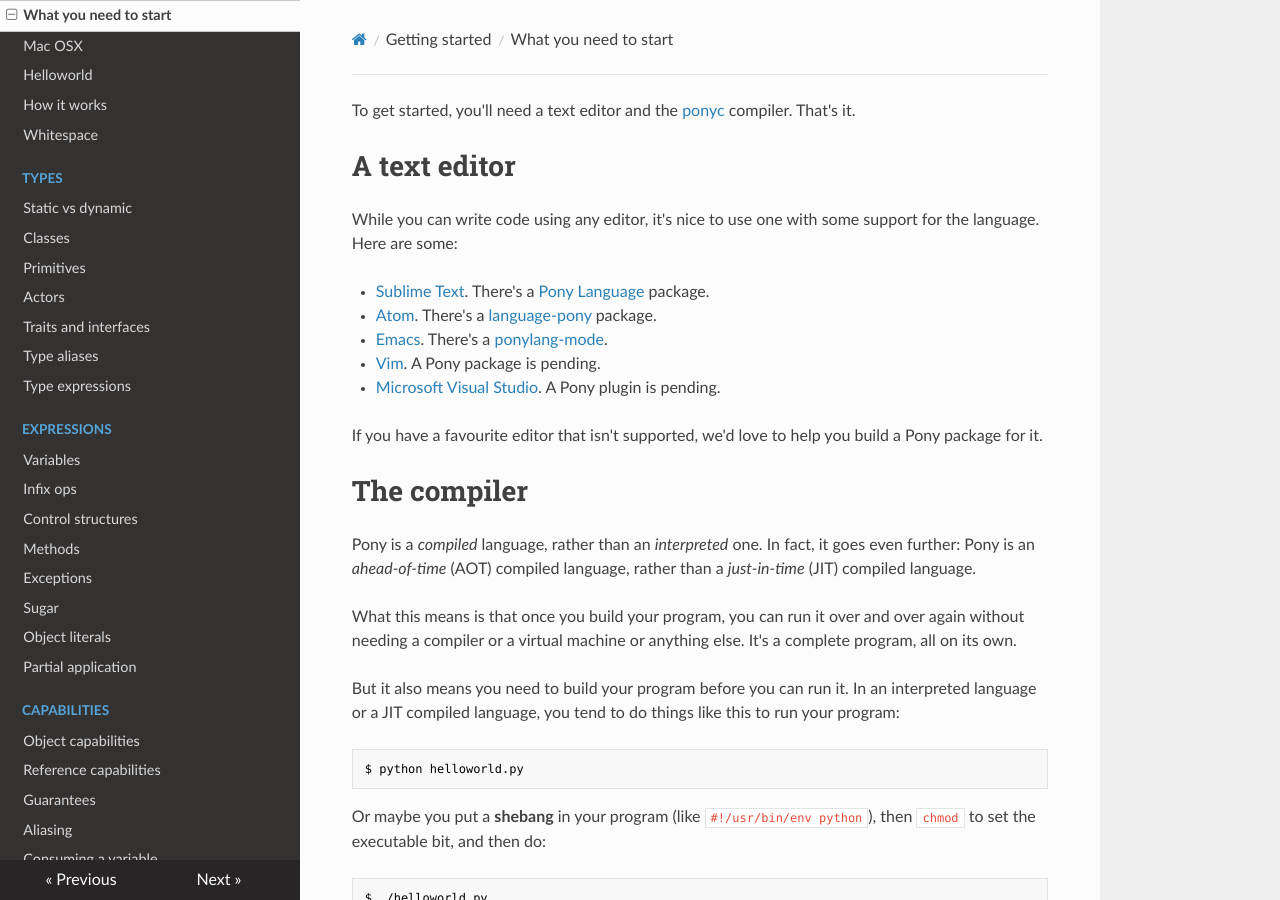
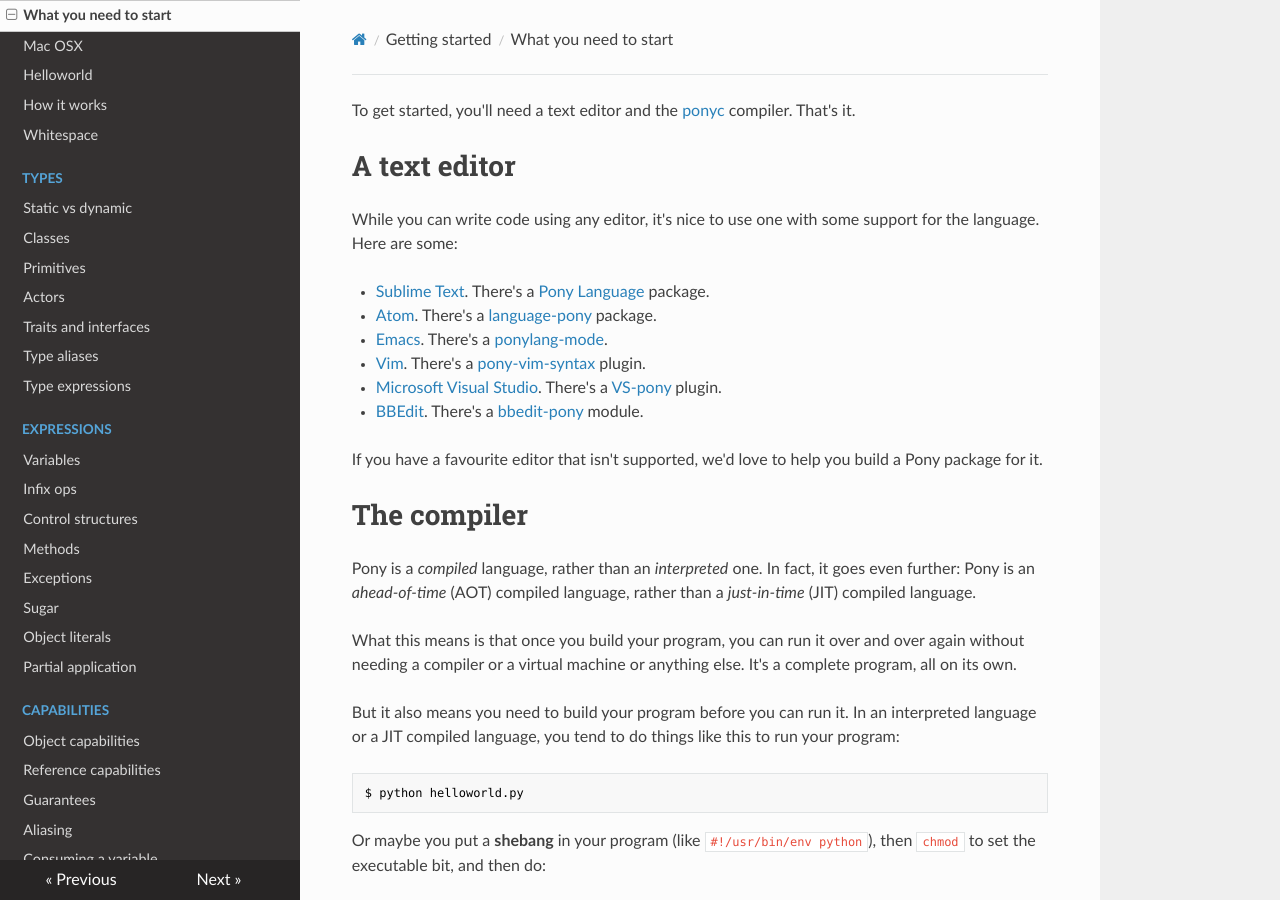
Before and after one commit to ponylang/pony-tutorial, an MkDocs documentation site: the page built from docs/getting-started/what-you-need-to-start.md, in a window 1280 px wide and 900 px high. Built offline with MkDocs 1.6.1, drawn with Linux system fonts in a browser that asks for light colours; nearby versions of some CDN libraries; old or Windows-style settings are respelled for this version of MkDocs.

Commit message:
Update editor support

```diff
--- a/docs/getting-started/what-you-need-to-start.md
+++ b/docs/getting-started/what-you-need-to-start.md
@@ -7,8 +7,9 @@ While you can write code using any editor, it's nice to use one with some suppor
 * [Sublime Text](http://www.sublimetext.com/). There's a [Pony Language](https://packagecontrol.io/packages/Pony%20Language) package.
 * [Atom](https://atom.io/). There's a [language-pony](https://atom.io/packages/language-pony) package.
 * [Emacs](https://www.gnu.org/software/emacs/emacs.html). There's a [ponylang-mode](https://github.com/abingham/ponylang-mode).
-* [Vim](http://www.vim.org). A Pony package is pending.
-* [Microsoft Visual Studio](http://www.visualstudio.com/). A Pony plugin is pending.
+* [Vim](http://www.vim.org). There's a [pony-vim-syntax](https://github.com/dleonard0/pony-vim-syntax) plugin.
+* [Microsoft Visual Studio](http://www.visualstudio.com/). There's a [VS-pony](https://github.com/CausalityLtd/VS-pony) plugin.
+* [BBEdit](http://www.barebones.com/products/bbedit/). There's a [bbedit-pony](https://github.com/TheMue/bbedit-pony) module.
 
 If you have a favourite editor that isn't supported, we'd love to help you build a Pony package for it.
 
```
